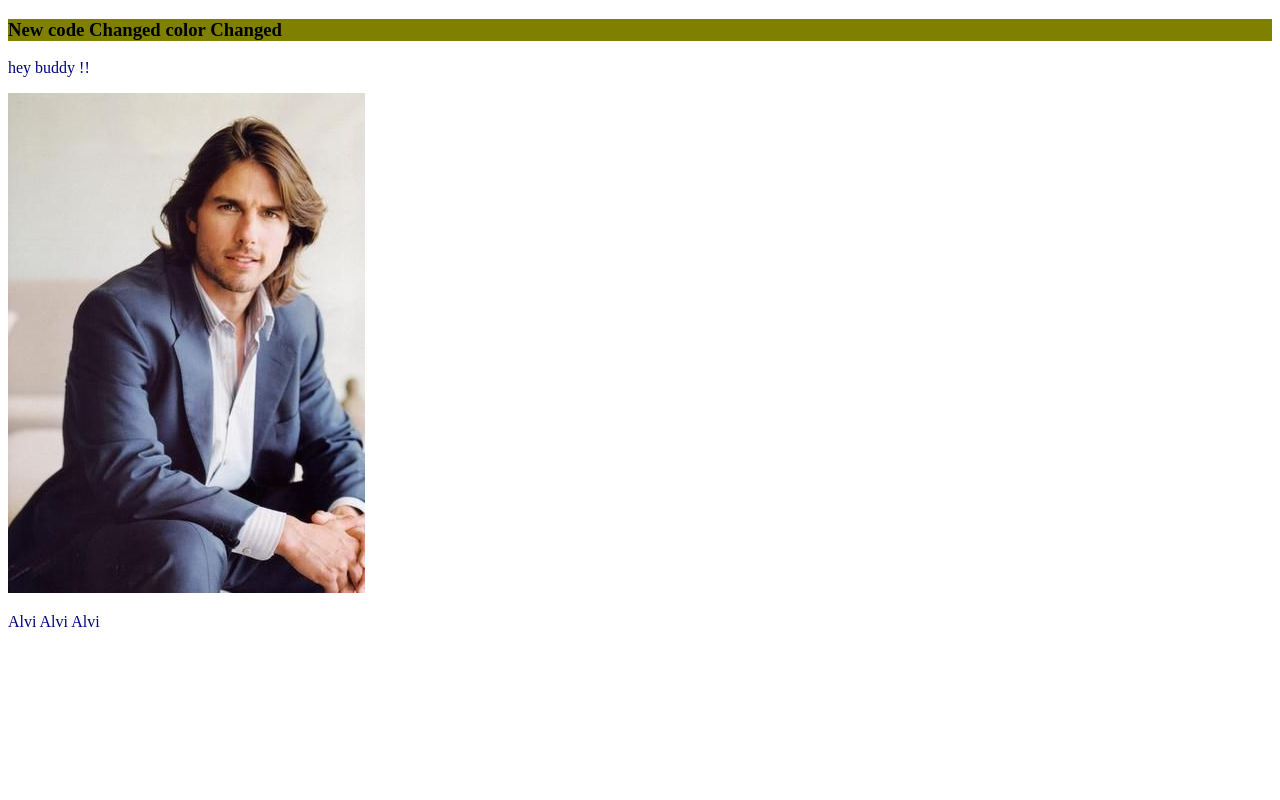
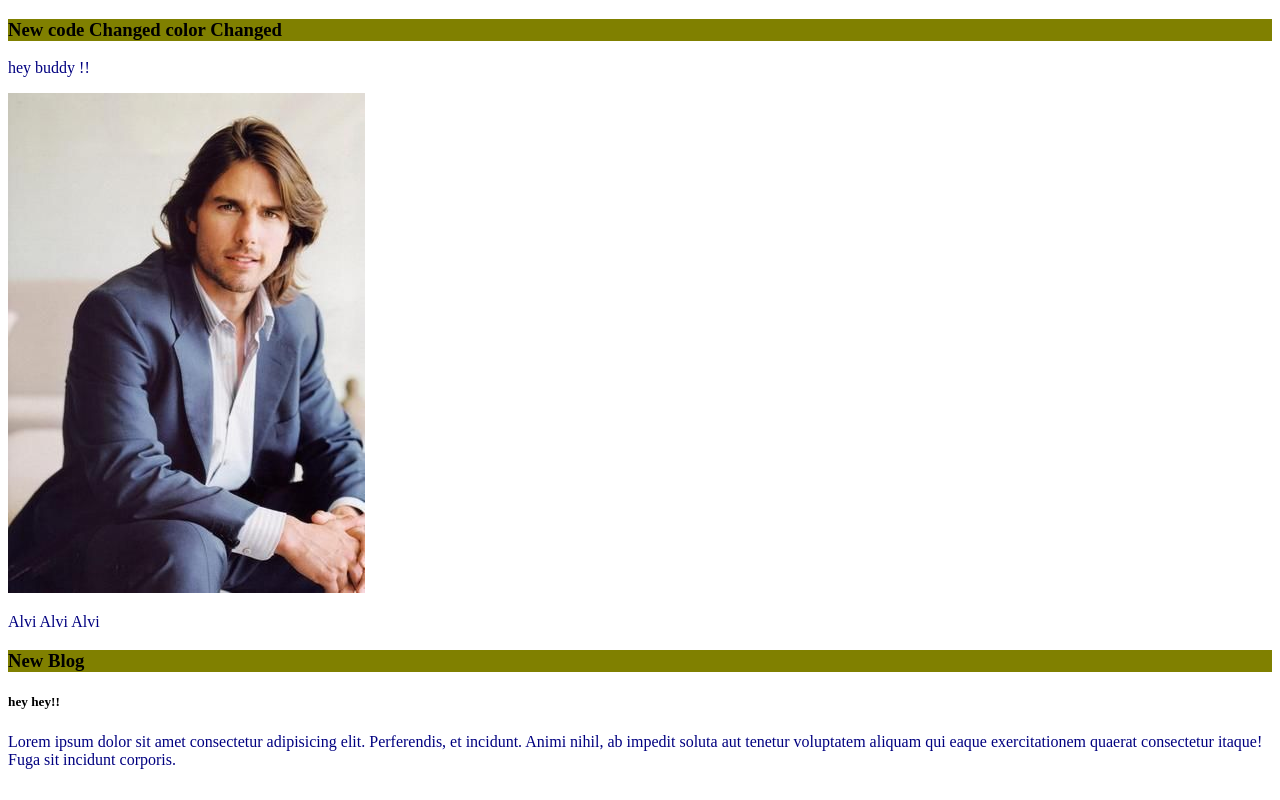
Before and after one commit to alvi75/my-first-repo, a plain HTML site: page index.html in a window 1280 px wide. Drawn offline with Linux system fonts and the light colour scheme.

Commit message:
new blog added

```diff
--- a/index.html
+++ b/index.html
@@ -12,5 +12,10 @@
     <p>hey buddy !!</p>
     <img src="tomC.jpg" alt="">
     <p>Alvi Alvi Alvi</p>
+    <div>
+        <h3>New Blog</h3>
+        <h5>hey hey!!</h5>
+        <p>Lorem ipsum dolor sit amet consectetur adipisicing elit. Perferendis, et incidunt. Animi nihil, ab impedit soluta aut tenetur voluptatem aliquam qui eaque exercitationem quaerat consectetur itaque! Fuga sit incidunt corporis.</p>
+    </div>
 </body>
 </html>
```
